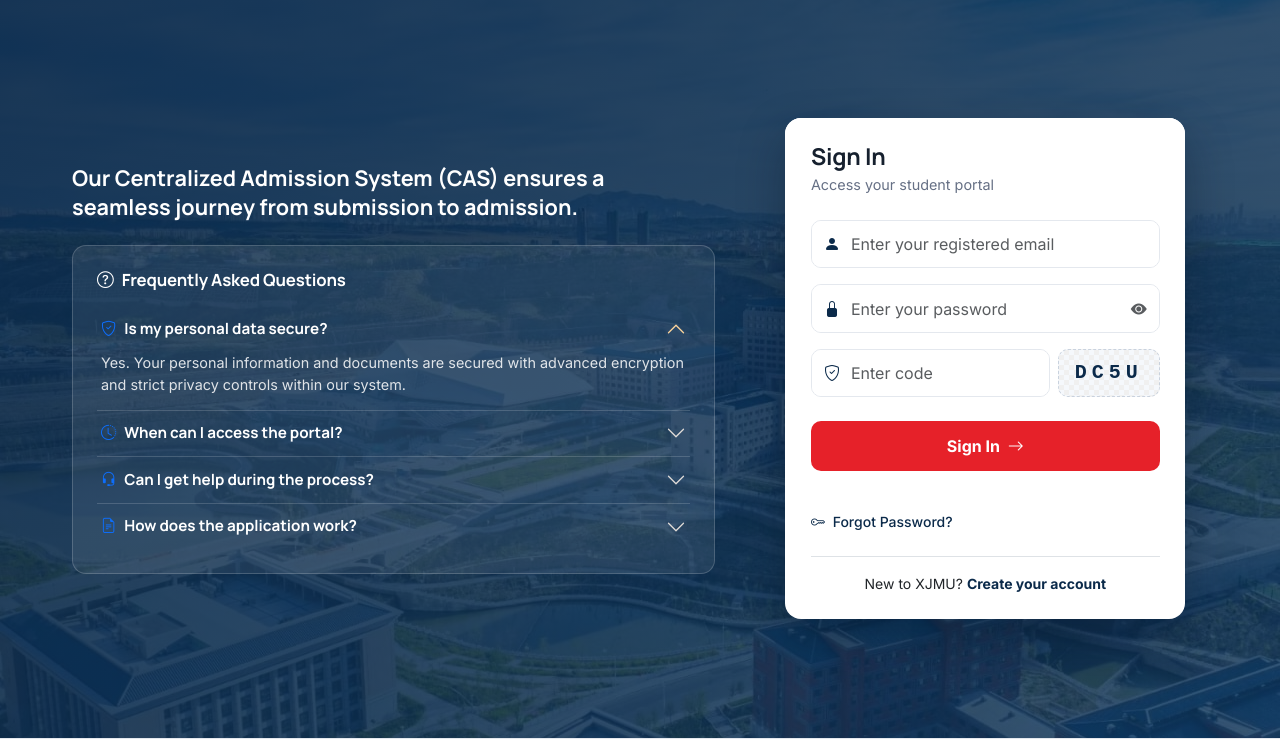
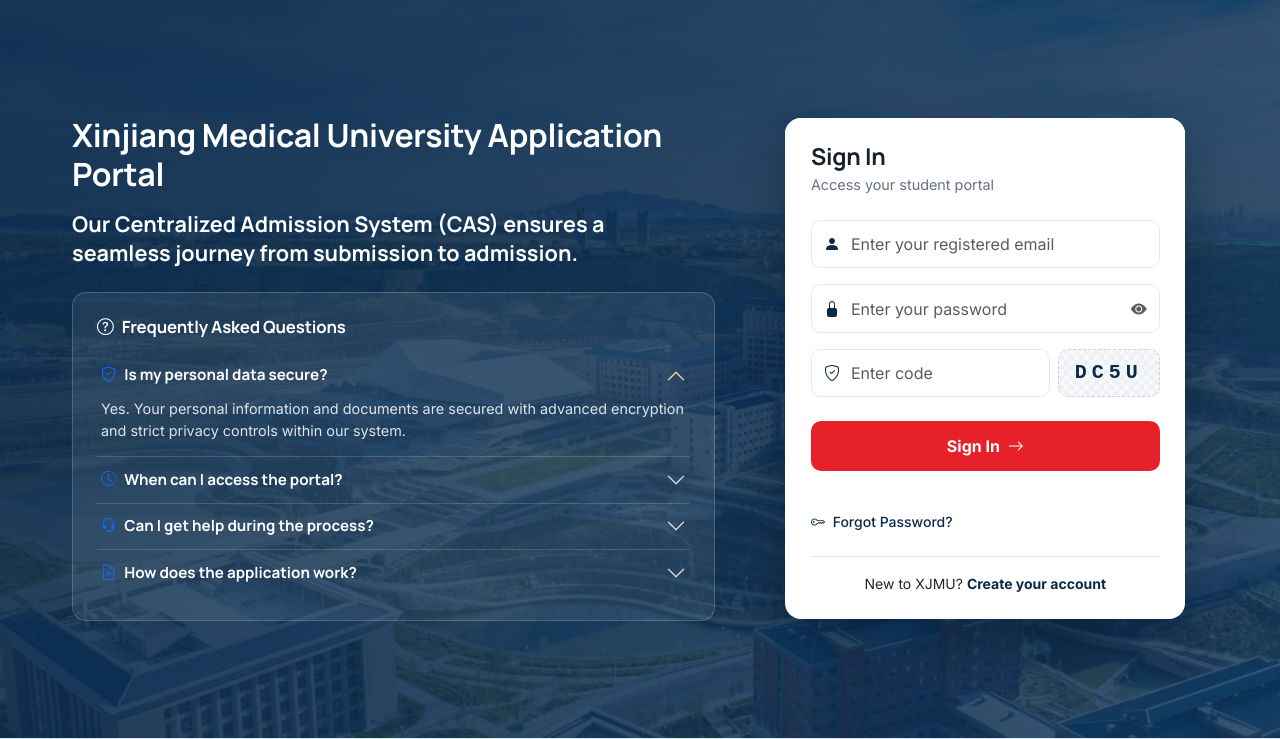
Before and after one commit to niaz8269/xjmu-online, a Laravel app: page /login in a window 1280 px wide. Shown: the part 63-802 px from the top of the page. Run offline with Laravel 12, Linux system fonts and the light colour scheme; data that the repository does not hold is empty; parts of the project's set-up code (start-up, migrations or seed data) failed here and were passed over; some libraries are stand-ins or nearby versions.

Commit message:
Application portal: indexable login and register pages (title, description, h1, schema, sitemap); guides can keep their own answer files
Co-Authored-By: Claude Fable 5.2 <noreply@anthropic.com>

```diff
--- a/app/Http/Controllers/SitemapController.php
+++ b/app/Http/Controllers/SitemapController.php
@@ -25,6 +25,8 @@ class SitemapController extends Controller
         ['/be-our-partner', 'monthly', '0.6'],
         ['/privacy',        'yearly',  '0.4'],
         ['/terms',          'yearly',  '0.4'],
+        ['/login',          'monthly', '0.8'],
+        ['/register',       'monthly', '0.8'],
         ['/site-map',       'monthly', '0.5'],
     ];
 
--- a/config/seo_guides.php
+++ b/config/seo_guides.php
@@ -16,6 +16,10 @@ foreach (glob(__DIR__ . '/../resources/guides/[!_]*.php') ?: [] as $file) {
 
 // Quick answer + key facts for the top of each guide (resources/guides/_answers.php).
 $answers = require __DIR__ . '/../resources/guides/_answers.php';
+// A guide may keep its own answer and facts in resources/guides/_answers_{slug}.php (the same array shape).
+foreach (glob(__DIR__ . '/../resources/guides/_answers_*.php') ?: [] as $file) {
+    $answers = array_merge($answers, require $file);
+}
 foreach ($guides as $slug => $g) {
     $guides[$slug] += $answers[$slug] ?? [];
 }
--- a/config/sitemap_dates.php
+++ b/config/sitemap_dates.php
@@ -20,5 +20,7 @@ return [
     '/be-our-partner' => '2026-11-16',
     '/privacy' => '2026-11-16',
     '/terms' => '2026-11-16',
+    '/login' => '2026-11-25',
+    '/register' => '2026-11-25',
     '/site-map' => '2026-11-25',
 ];
--- a/resources/views/auth/login.blade.php
+++ b/resources/views/auth/login.blade.php
@@ -4,8 +4,11 @@
 	<meta charset="UTF-8">
 	<meta name="viewport" content="width=device-width, initial-scale=1.0">
 	<meta name="xjmu-base" content="https://xjmu.online">
-	<title>Xinjiang Medical University - Student Login</title>
+	<title>Xinjiang Medical University Application Portal | Student Login</title>
+	<meta name="description" content="Sign in to the Xinjiang Medical University application portal to complete your MBBS application, upload documents, track your status and download your application.">
+	<meta name="robots" content="index, follow">
 	<link rel="canonical" href="https://xjmu.online/login">
+	@verbatim<script type="application/ld+json">{"@context":"https://schema.org","@graph":[{"@type":"WebPage","@id":"https://xjmu.online/login","url":"https://xjmu.online/login","name":"Student Login","description":"Sign in to the Xinjiang Medical University application portal to complete your MBBS application, upload documents, track your status and download your application.","inLanguage":"en","isPartOf":{"@type":"WebSite","name":"Xinjiang Medical University Admissions","url":"https://xjmu.online/"},"about":{"@type":"CollegeOrUniversity","name":"Xinjiang Medical University","url":"https://xjmu.online/"}},{"@type":"BreadcrumbList","itemListElement":[{"@type":"ListItem","position":1,"name":"Home","item":"https://xjmu.online/"},{"@type":"ListItem","position":2,"name":"Student Login","item":"https://xjmu.online/login"}]}]}</script>@endverbatim
 	<link href="https://cdn.jsdelivr.net/npm/bootstrap@5.3.0/dist/css/bootstrap.min.css" rel="stylesheet">
 	<link rel="stylesheet" href="https://cdn.jsdelivr.net/npm/bootstrap-icons@1.11.0/font/bootstrap-icons.css">
 	<link rel="icon" href="assets/images/logo2.webp" type="image/x-icon">
@@ -154,6 +157,7 @@
 				<div class="row align-items-center justify-content-between g-5">
 
 						<div class="col-lg-7 col-md-12 text-center text-lg-start">
+								 <h1 class="h2 fw-bold mb-3">Xinjiang Medical University Application Portal</h1>
 								 <p class="fs-5 mb-4 lh-base" data-i18n="login.cas_desc">
 										 Our Centralized Admission System (CAS) ensures a seamless journey from submission to admission.
 								 </p>
--- a/resources/views/auth/register.blade.php
+++ b/resources/views/auth/register.blade.php
@@ -4,8 +4,11 @@
   <meta charset="UTF-8">
   <meta name="xjmu-base" content="https://xjmu.online">
   <meta name="viewport" content="width=device-width, initial-scale=1.0">
-  <title>Xinjiang Medical University - Student Registration</title>
+  <title>Register | Xinjiang Medical University Application Portal</title>
+  <meta name="description" content="Create your account on the Xinjiang Medical University application portal to apply for MBBS and other programs, upload documents and track your application online.">
+  <meta name="robots" content="index, follow">
   <link rel="canonical" href="https://xjmu.online/register">
+  @verbatim<script type="application/ld+json">{"@context":"https://schema.org","@graph":[{"@type":"WebPage","@id":"https://xjmu.online/register","url":"https://xjmu.online/register","name":"Register","description":"Create your account on the Xinjiang Medical University application portal to apply for MBBS and other programs, upload documents and track your application online.","inLanguage":"en","isPartOf":{"@type":"WebSite","name":"Xinjiang Medical University Admissions","url":"https://xjmu.online/"},"about":{"@type":"CollegeOrUniversity","name":"Xinjiang Medical University","url":"https://xjmu.online/"}},{"@type":"BreadcrumbList","itemListElement":[{"@type":"ListItem","position":1,"name":"Home","item":"https://xjmu.online/"},{"@type":"ListItem","position":2,"name":"Register","item":"https://xjmu.online/register"}]}]}</script>@endverbatim
   <link href="https://cdn.jsdelivr.net/npm/bootstrap@5.3.0/dist/css/bootstrap.min.css" rel="stylesheet">
   <link rel="stylesheet" href="https://cdn.jsdelivr.net/npm/bootstrap-icons@1.11.0/font/bootstrap-icons.css">
   <link rel="icon" href="assets/images/logo2.webp" type="image/x-icon">
```
Also changed, not shown: tests/Feature/AuthFormsTest.php (+1 -1 lines), tests/Feature/SeoGuidesTest.php (+25 -0 lines).
